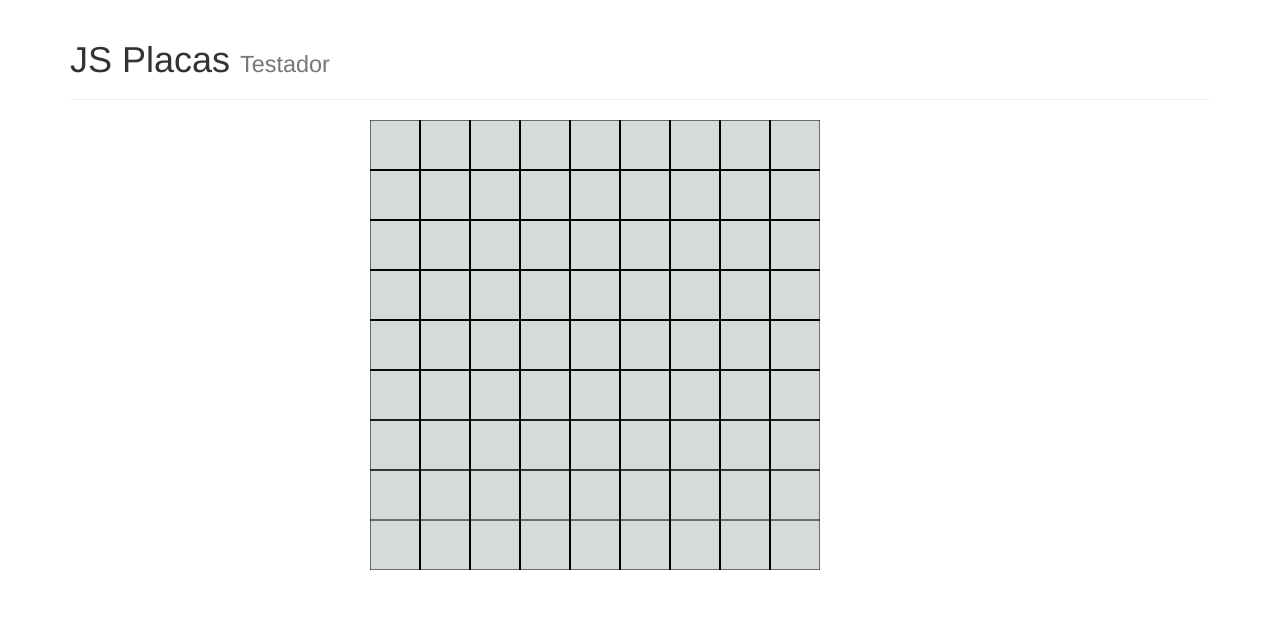
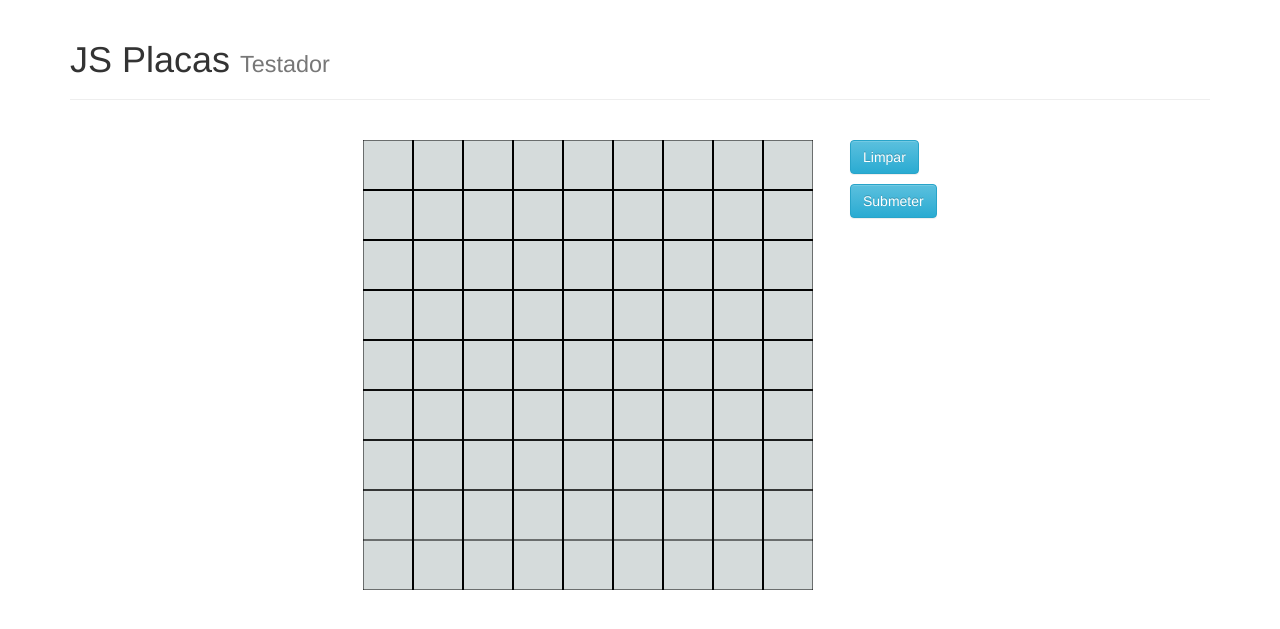
Before and after one commit to maurovictor/js_flask, a Flask app: page /add_conector in a window 1280 px wide. Shown: the top 629 px of the page. Run offline with Flask 2, Linux system fonts and the light colour scheme; some libraries are stand-ins or nearby versions.

Commit message:
Cleaning board button working

```diff
--- a/application.py
+++ b/application.py
@@ -149,5 +149,5 @@ def desenho():
         return ''
 
 @app.route('/add_conector', methods=['GET', 'POST'])
-def concetor():
+def conector():
     return render_template('conectores.html')
--- a/templates/conectores.html
+++ b/templates/conectores.html
@@ -21,13 +21,29 @@
                         <div class="page-header">
                             <h1>JS Placas <small>Testador</small></h1>
                         </div>
-                        <div class="col-md-4 col-md-offset-3 ">
-                                <canvas id="myCanvas" width="450" height="450"></canvas>
+                        <div class="row">
+                                <span></span>
                         </div>
+                        <div class="row">
+                                <span>&nbsp</span>
+                        </div>
+                        <div class="row">
+                                <div class="col-md-5 col-md-offset-3 ">
+                                        <canvas id="myCanvas" width="450" height="450"></canvas>
+                                </div>
+                                <div class="col-md-3">
+                                        <p><button type="button" class="btn btn-info" id="clean">Limpar</button></p>
+                                        <p><button type="button" class="btn btn-info" id="submit">Submeter</button></p>
+                                </div>
+                        </div>
+
+
                 </div>
                 <script type="text/javascript">
                         var canvas = document.getElementById("myCanvas");
                         var ctx = canvas.getContext("2d");
+                        ctx.font="30px Arial";
+
                         ctx.fillStyle = "#d5dbdb";
                         ctx.fillRect(0,0,450,450);
                         ctx.strokeRect(0,0,450,450);
@@ -45,7 +61,7 @@
                                 ctx.lineTo(450, i*50);
                                 ctx.stroke();
                         }
-
+                        var coordenadas = []
                         ctx.canvas.addEventListener('click', function(event){
                                 var rect = canvas.getBoundingClientRect();
                                 var mouseX = event.clientX - rect.left;
@@ -53,9 +69,43 @@
                                 var col = Math.round(mouseX/50);
                                 var bit = Math.round(mouseY/50);
                                 ctx.fillStyle = "#5A6A62";
+                                if ((col >=1 & col <= 8) & (bit >=1 & bit <= 8))
                                 ctx.fillRect((Math.round(mouseX/50)*50)-10,(Math.round(mouseY/50)*50)-10,20,20);
+                        });
+
+                        var limpar = document.getElementById("clean");
+                        limpar.addEventListener('click', function(event){
+                                ctx.fillStyle = "#d5dbdb";
+                                ctx.fillRect(0,0,450,450);
+                                ctx.strokeRect(0,0,450,450);
+                                for (i=1; i <= 8; i++)
+                                {
+                                        ctx.moveTo(i*50,0);
+                                        ctx.lineTo(i*50, 450);
+                                        ctx.stroke();
+                                }
+                                //draw horizontal lines
+                                for (i=1; i<=8; i++)
+                                {
+                                        ctx.moveTo(0, i*50);
+                                        ctx.lineTo(450, i*50);
+                                        ctx.stroke();
+                                }
 
                         });
+
+                        /*
+                        $.ajax({
+                          type: "POST",
+                          url: "{{url_for('conector')}}",
+                          data: {
+                             imageBase64: dataURL
+                            }
+                        }).done(function(o) {
+                          console.log('saved');
+                          alert("Imagem enviada para o servidor");
+                        });
+                        */
 
 
 
--- a/templates/desenho_aux.html
+++ b/templates/desenho_aux.html
@@ -82,7 +82,7 @@
                     }
                 }).done(function(o) {
                   console.log('saved');
-                  alert("Deu certo");
+                  alert("Imagem enviada para o servidor");
                 });
             });
 
```
